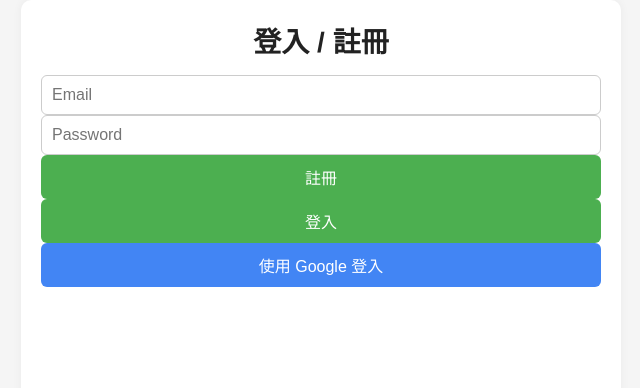
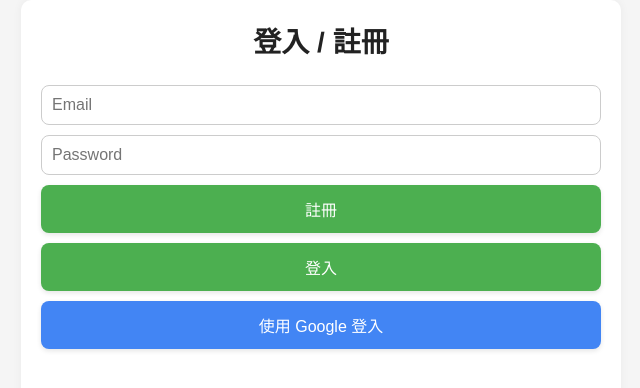
Before and after one commit to elfnt/SS_chatroom, a React (Vite) app: page / in a window 1280 px wide. Shown: the top 388 px of the page, without its empty margins (319-959 px from the left). Built offline with nearby package versions, Linux system fonts and the light colour scheme; no server answers.

Commit message:
can deploy on firebase and add effect on send message

```diff
--- a/index.html
+++ b/index.html
@@ -9,7 +9,6 @@
 
   <body>
     <div id="root"></div>
-    <!-- Vite 透過 ESModule 直接載入 React 程式碼 -->
     <script type="module" src="/src/main.jsx"></script>
   </body>
 </html>
--- a/src/app.jsx
+++ b/src/app.jsx
@@ -120,7 +120,7 @@
         <button className="button" onClick={signin}>登入</button>
 
         <button
-          className="button"
+          className="button google"
           style={{ backgroundColor: '#4285F4' }}
           onClick={googleSignin}
         >
--- a/src/pages/ChatroomPage.jsx
+++ b/src/pages/ChatroomPage.jsx
@@ -13,6 +13,7 @@
   const [blocked, setBlocked] = useState(
     JSON.parse(localStorage.getItem('blockedUsers') || '[]')
   );
+  const [lastSentKey, setLastSentKey] = useState(null); // ★ 記錄剛送出的訊息
   const bottomRef = useRef(null);
 
   useEffect(() => {
@@ -48,14 +49,15 @@
 
   useEffect(() => bottomRef.current?.scrollIntoView({ behavior: 'auto' }), [messages]);
 
-  const sendMessage = () => {
+  const sendMessage = async () => {
     if (!newMsg.trim()) return;
-    push(ref(database, 'messages'), {
+    const newRef = push(ref(database, 'messages'), {
       uid: user.uid,
       text: newMsg.trim(),
       timestamp: Date.now()
     });
     setNewMsg('');
+    setLastSentKey((await newRef).key);
   };
 
   const recall = key => {
@@ -96,7 +98,7 @@
           return (
             <div
               key={m.key}
-              className="message-item"
+              className={`message-item ${m.key === lastSentKey ? 'super-animate' : ''}`} // ★ 套用炫酷class
               style={{ opacity: mute ? 0.5 : 1, color: mute ? '#888' : '#000' }}
               onMouseEnter={() => setHoverKey(m.key)}
               onMouseLeave={() => setHoverKey(null)}
--- a/src/pages/ProfileModal.jsx
+++ b/src/pages/ProfileModal.jsx
@@ -37,7 +37,7 @@
         {!isSelf && (
           <button
             className="button"
-            style={{ background: isBlocked ? '#ffaaaa' : '#aaffaa', marginTop: 10 }}
+            style={{ background: isBlocked ? '#aaffaa' : '#ffaaaa', marginTop: 10 }}
             onClick={() => onBlockToggle(profile.uid)}
           >
             {isBlocked ? '解除封鎖' : '封鎖此用戶'}
--- a/src/style.css
+++ b/src/style.css
@@ -104,3 +104,63 @@
 .recall-btn:hover {
   display:block;
 }
+
+.input {
+    width: 100%;
+    padding: 10px;
+    border: 1px solid #ccc;
+    border-radius: 8px;
+    margin-top: 10px;
+    font-size: 16px;
+  }
+
+  .button {
+    width: 100%;
+    padding: 12px;
+    margin-top: 10px;
+    background-color: #4caf50;
+    color: white;
+    border: none;
+    border-radius: 8px;
+    font-size: 16px;
+    cursor: pointer;
+    box-shadow: 0 2px 5px rgba(0,0,0,0.1);
+    transition: transform 0.2s, background-color 0.3s;
+  }
+
+  /* 特別針對 Google 按鈕 */
+  .button.google {
+    background-color: #4285F4;
+  }
+
+  .button:hover {
+    transform: scale(1.03);
+  }
+
+  .button:active {
+    transform: scale(0.9);
+  }
+
+  @keyframes superBounceGlow {
+    0% {
+      transform: scale(0.3);
+      opacity: 0;
+      filter: brightness(200%) saturate(150%);
+    }
+    50% {
+      transform: scale(1.05) rotate(2deg);
+      opacity: 1;
+      filter: brightness(120%) saturate(120%);
+    }
+    70% {
+      transform: scale(0.98) rotate(-2deg);
+    }
+    100% {
+      transform: scale(1) rotate(0deg);
+      filter: brightness(100%) saturate(100%);
+    }
+  }
+
+  .super-animate {
+    animation: superBounceGlow 0.7s cubic-bezier(0.68, -0.55, 0.27, 1.55);
+  }
--- /dev/null
+++ b/vite.config.js
@@ -0,0 +1,7 @@
+import { defineConfig } from 'vite';
+import react from '@vitejs/plugin-react';
+
+export default defineConfig({
+  base: './',
+  plugins: [react()],
+});
```
Also changed, not shown: package.json (+5 -4 lines), public/404.html (deleted, +0 -33 lines), public/index.html (deleted, +0 -12 lines), firebase.json, 1 other file (tests, documents, lock files or other folders).
